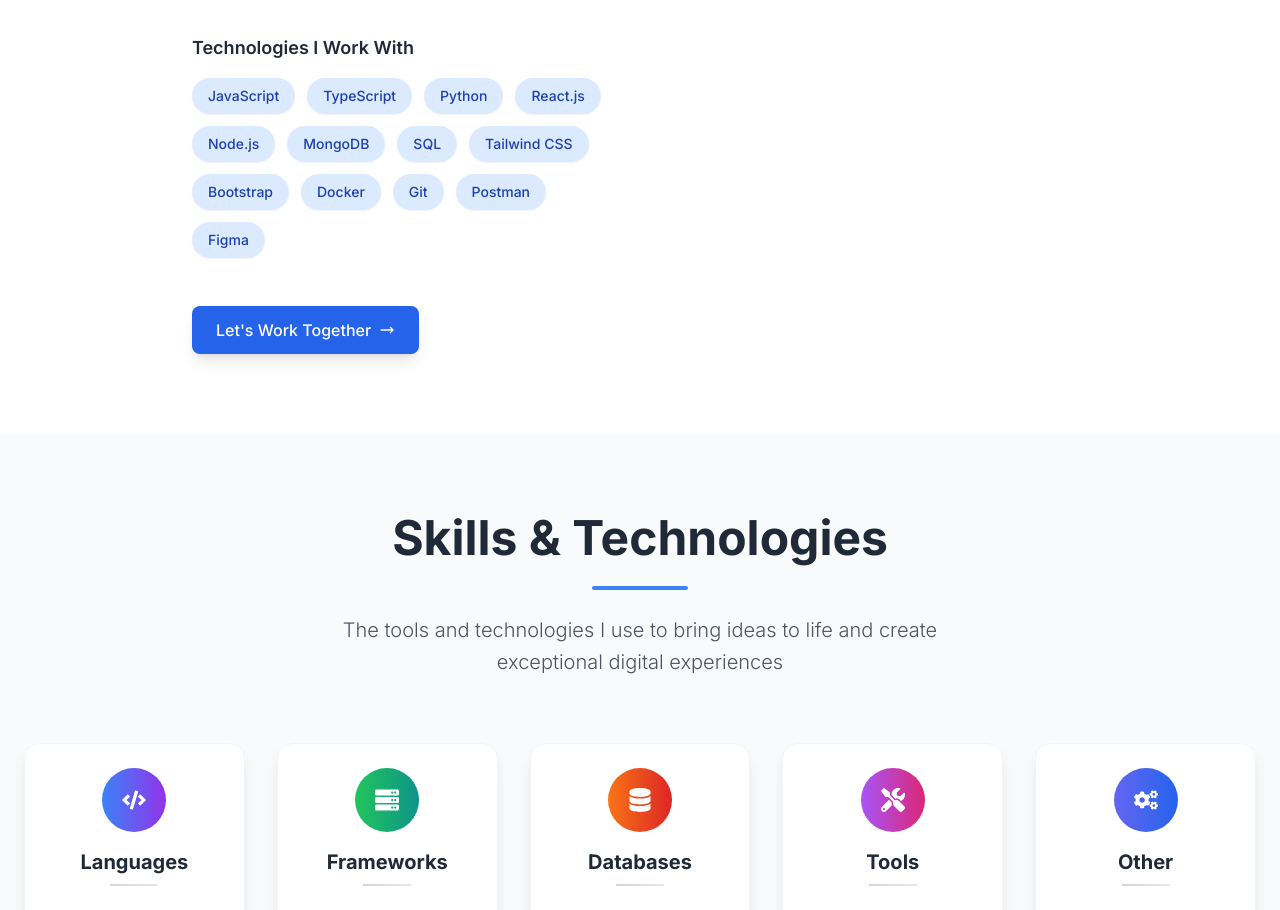
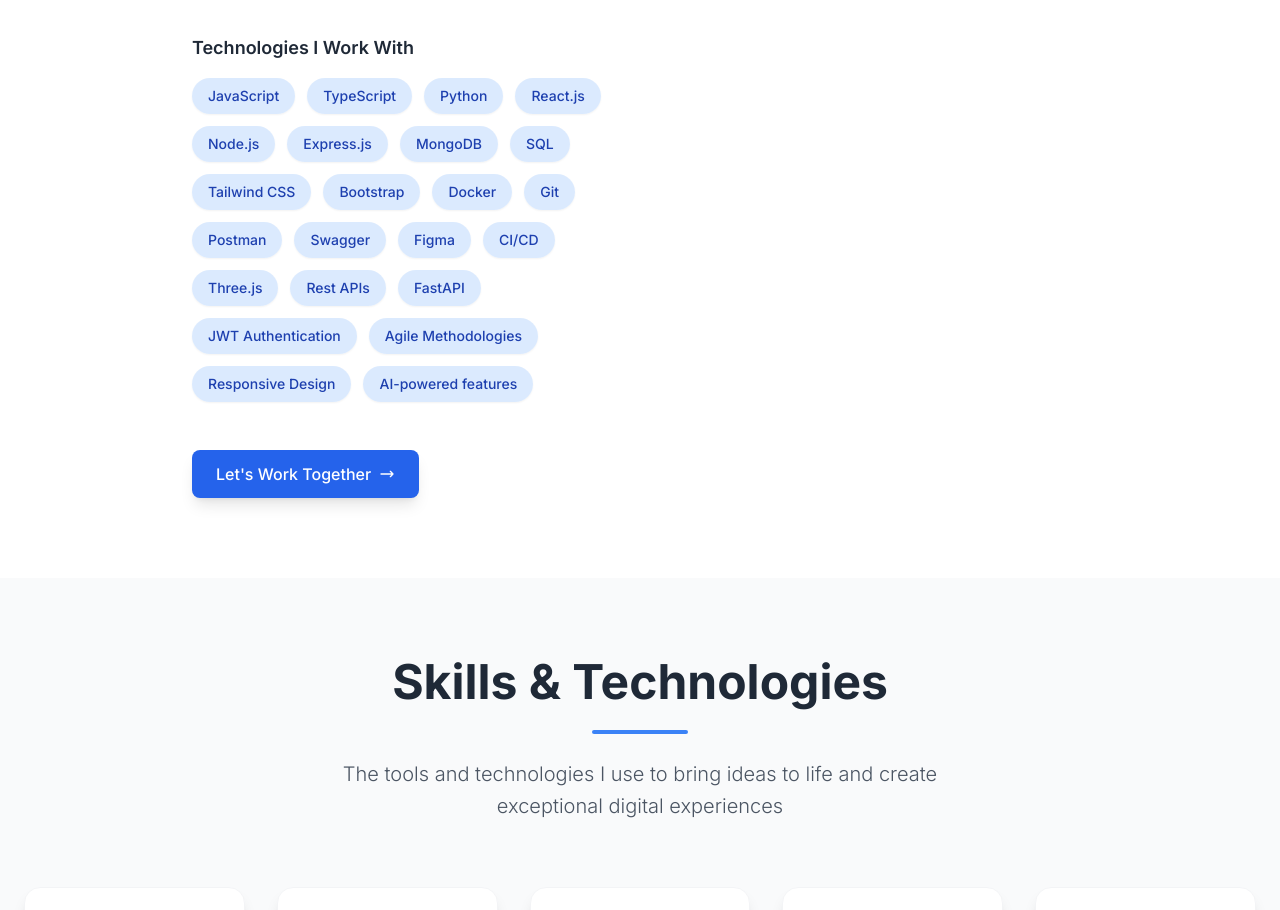
Before and after one commit to AnnaNajafiH/myPortfolio, a React (Vite) app: page / in a window 1280 px wide. Shown: the part 1947-2857 px from the top of the page. Built offline with nearby package versions, Linux system fonts and the light colour scheme.

Commit message:
added more tech

```diff
--- a/src/components/About.tsx
+++ b/src/components/About.tsx
@@ -10,7 +10,7 @@
 
   const handleContactClick = (e: React.MouseEvent) => {
     e.preventDefault();
-    navigate('/#contact');
+    navigate('/contact');
   };
 
   return (
--- a/src/data/portfolio.ts
+++ b/src/data/portfolio.ts
@@ -27,7 +27,7 @@
     background: "Over the past one and a half years, I’ve fully immersed myself in web development, completing intensive bootcamps and courses that have equipped me to build full-stack applications using modern technologies. Whether designing intuitive, responsive user interfaces or developing secure backend APIs, I enjoy transforming complex ideas into seamless and engaging digital experiences.",
     passion: "My scientific background has sharpened my analytical thinking, and my love for programming continuously drives me to learn, grow, and embrace new challenges with enthusiasm. I’m passionate about blending creativity with logic to turn ideas into powerful digital solutions.",
     endWords: "I’m excited to connect with fellow developers and professionals. Feel free to reach out if you’d like to collaborate or just chat about tech!",
-    technologies: ["JavaScript", "TypeScript", "Python", "React.js", "Node.js", "MongoDB", "SQL", "Tailwind CSS", "Bootstrap", "Docker", "Git", "Postman", "Figma"],
+    technologies: ["JavaScript", "TypeScript", "Python", "React.js", "Node.js","Express.js" , "MongoDB", "SQL", "Tailwind CSS", "Bootstrap", "Docker", "Git", "Postman","Swagger" , "Figma", "CI/CD", "Three.js", "Rest APIs", "FastAPI", "JWT Authentication", "Agile Methodologies", "Responsive Design", "AI-powered features"],
   }
 };
 
```
